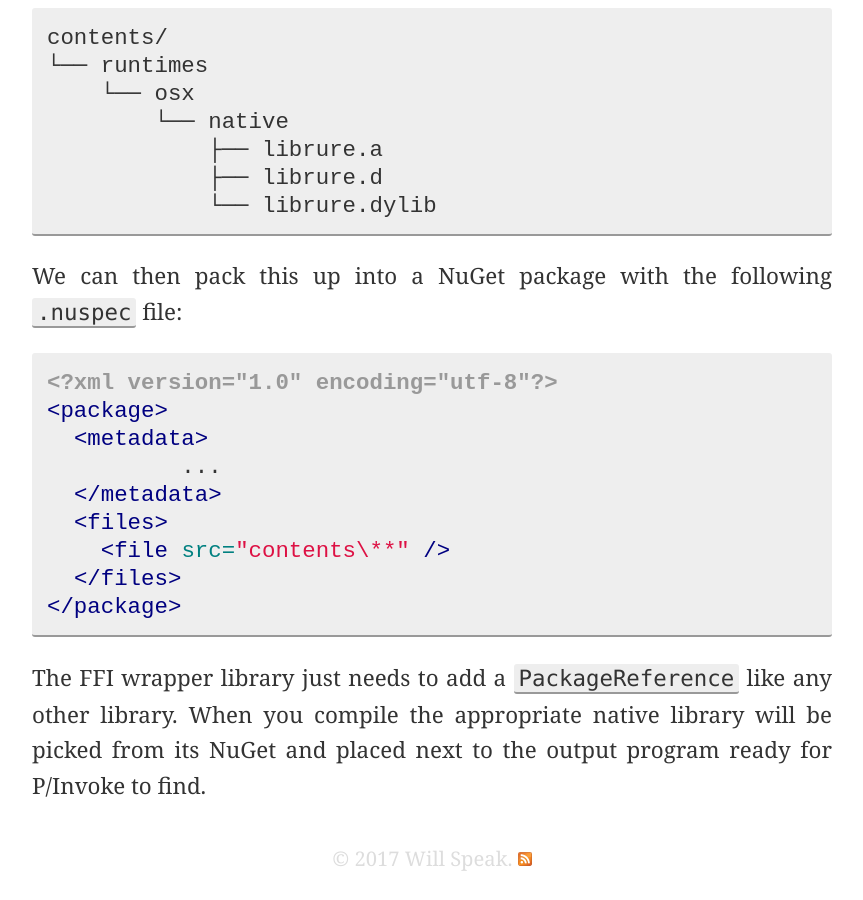
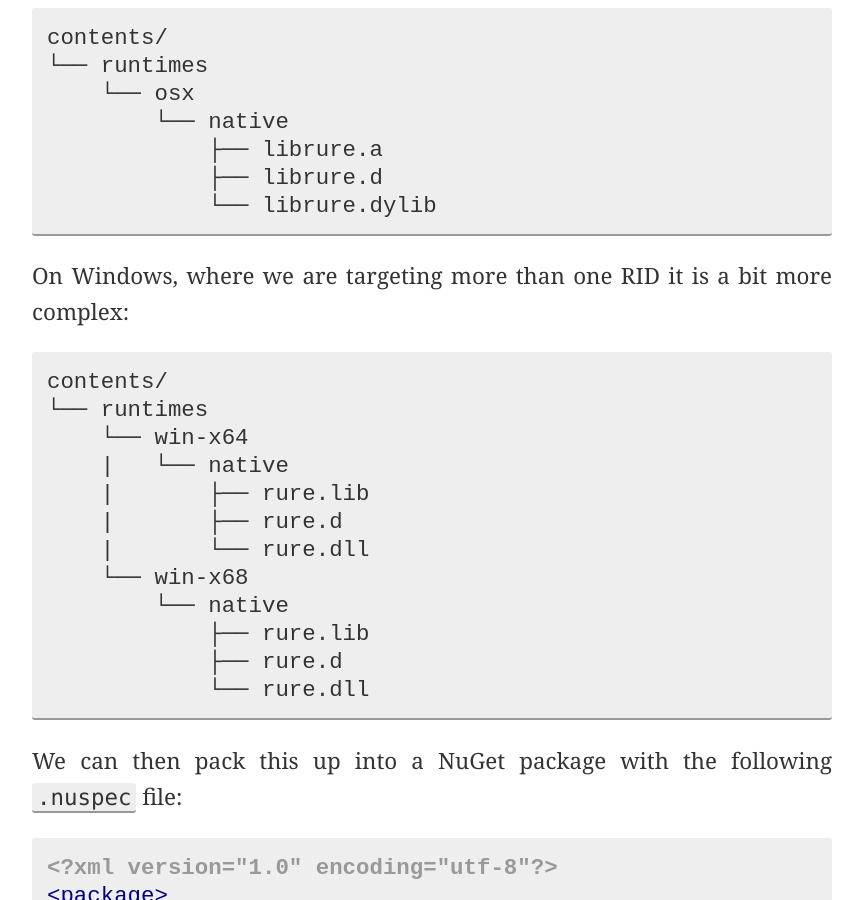
Before and after one commit to iwillspeak/iwillspeak.github.io, a Jekyll site: the page built from _posts/2017-05-16-rusting-up-some-iron.md, in a window 1280 px wide and 900 px high, scrolled down 2849 px. Shown: the whole window, without its empty margins (208-1071 px from the left). Built offline with Jekyll 4.4.1, drawn with Linux system fonts in a browser that asks for light colours; comment, search, counter and statistics services are not loaded.

Commit message:
Add Windows Example

````diff
--- a/_posts/2017-05-16-rusting-up-some-iron.md
+++ b/_posts/2017-05-16-rusting-up-some-iron.md
@@ -56,6 +56,23 @@ contents/
             └── librure.dylib
 ```
 
+On Windows, where we are targeting more than one RID it is a bit more complex:
+
+```
+contents/
+└── runtimes
+    └── win-x64
+    |   └── native
+    |       ├── rure.lib
+    |       ├── rure.d
+    |       └── rure.dll
+    └── win-x68
+        └── native
+            ├── rure.lib
+            ├── rure.d
+            └── rure.dll
+```
+
 We can then pack this up into a NuGet package with the following `.nuspec` file:
 
 ```xml
````
